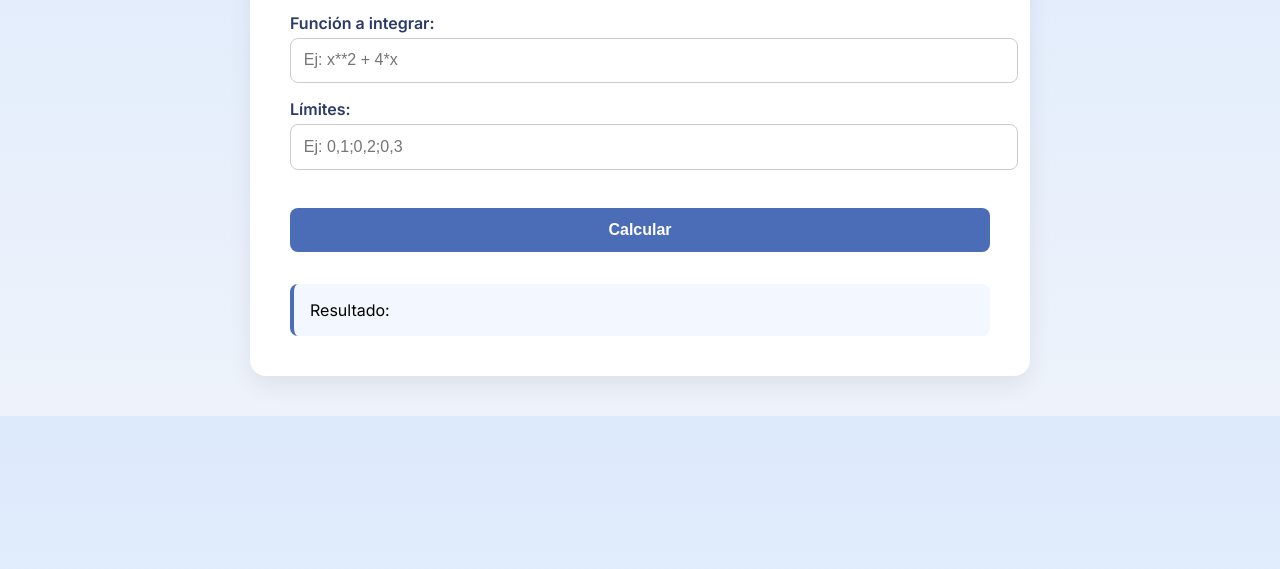
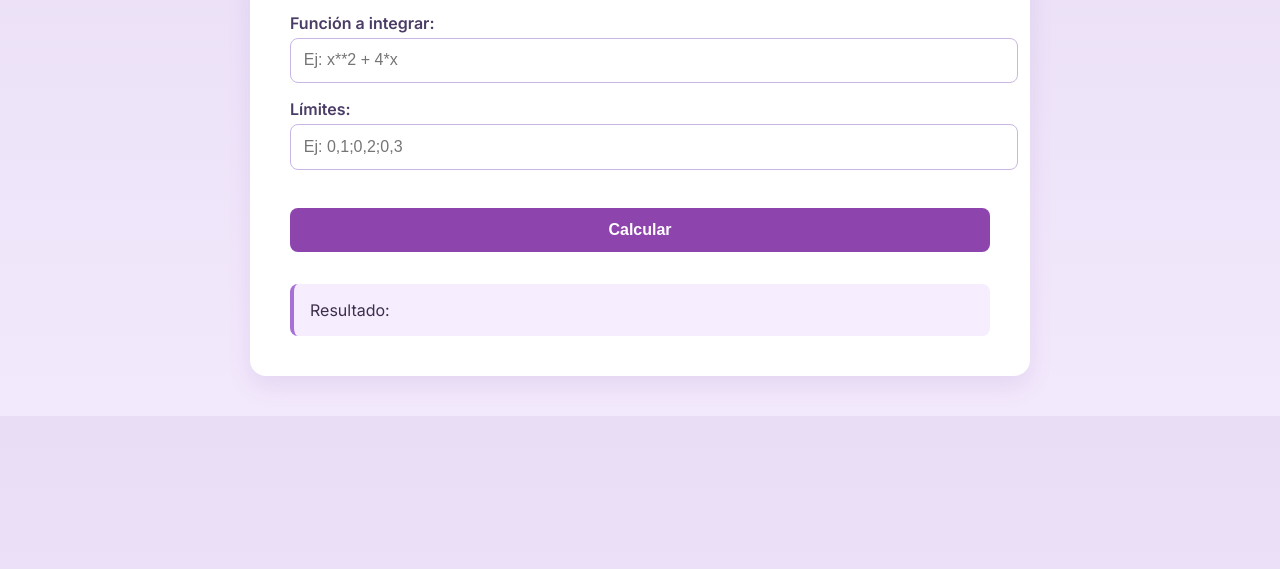
Before and after one commit to andrea0998/calculadora-integrales, a plain HTML site: page static/index.html in a window 1280 px wide. Shown: the part 231-800 px from the top of the page. Drawn offline with Linux system fonts and the light colour scheme.

Commit message:
Update index.html

```diff
--- a/static/index.html
+++ b/static/index.html
@@ -8,7 +8,7 @@
   <style>
     body {
       font-family: 'Inter', sans-serif;
-      background: linear-gradient(to bottom, #ddeafc, #eef3fb);
+      background: linear-gradient(to bottom, #e8ddf5, #f3e9fc);
       padding: 2rem;
     }
     .container {
@@ -17,65 +17,67 @@
       background: #fff;
       padding: 2.5rem;
       border-radius: 1rem;
-      box-shadow: 0 10px 25px rgba(0,0,0,0.07);
+      box-shadow: 0 10px 25px rgba(112, 48, 160, 0.1);
       transition: 0.3s ease;
     }
     h1 {
       text-align: center;
-      color: #2b3a67;
+      color: #5c3c92;
       margin-bottom: 1rem;
     }
     label {
       display: block;
       margin-top: 1rem;
       font-weight: 600;
-      color: #2b3a67;
+      color: #4a3c65;
     }
     input, select, button {
       width: 100%;
       padding: 0.8rem;
       margin-top: 0.3rem;
       border-radius: 0.5rem;
-      border: 1px solid #ccc;
+      border: 1px solid #c9b6e4;
       font-size: 1rem;
       transition: all 0.2s ease;
     }
     input:focus, select:focus {
-      border-color: #4b6cb7;
+      border-color: #a770d6;
       outline: none;
-      box-shadow: 0 0 0 2px rgba(75, 108, 183, 0.2);
+      box-shadow: 0 0 0 2px rgba(167, 112, 214, 0.3);
     }
     button {
-      background-color: #4b6cb7;
+      background-color: #8e44ad;
       color: white;
       cursor: pointer;
       margin-top: 1.5rem;
       font-weight: bold;
       border: none;
+      transition: background 0.2s ease;
     }
     button:hover {
-      background-color: #3d5ba6;
+      background-color: #732d91;
     }
     #result {
       margin-top: 2rem;
       font-size: 1rem;
-      background: #f3f7ff;
-      border-left: 4px solid #4b6cb7;
+      background: #f6edff;
+      border-left: 4px solid #a770d6;
       padding: 1rem;
       border-radius: 0.5rem;
       white-space: pre-line;
+      color: #3d2f4c;
     }
     img#graph {
       margin-top: 2rem;
       display: none;
       max-width: 100%;
       border-radius: 0.5rem;
-      border: 1px solid #ccc;
-      box-shadow: 0 4px 12px rgba(0,0,0,0.1);
+      border: 1px solid #d1c3e6;
+      box-shadow: 0 4px 12px rgba(112, 48, 160, 0.1);
     }
     #limites-ayuda {
       font-size: 0.9rem;
-      color: #555;
+      color: #6b5685;
       margin-top: 0.3rem;
     }
   </style>
```
